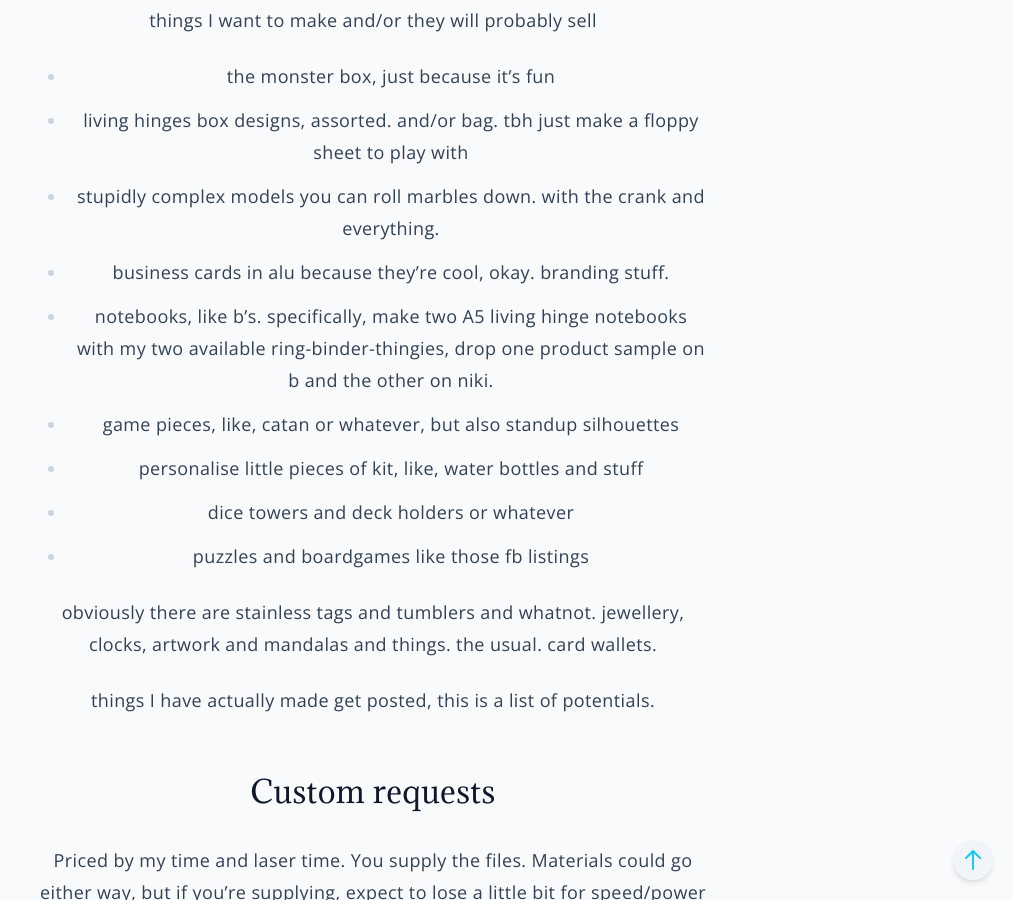
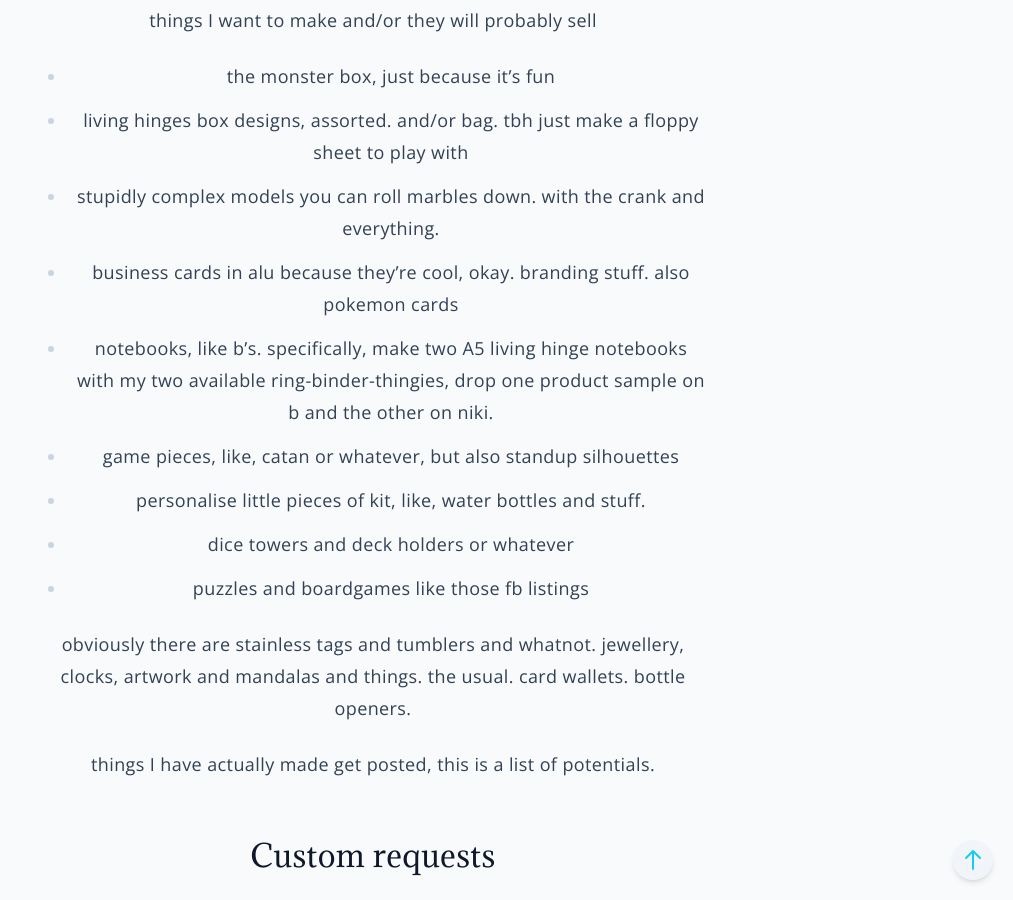
Before and after one commit to paper-engineer/laser-gallery, a Jekyll site: the page built from docs/_pages/about.md, in a window 1280 px wide and 900 px high, scrolled down 716 px. Shown: the whole window, without its empty margins (267-1280 px from the left). Built offline with Jekyll 4.4.1, drawn with Linux system fonts in a browser that asks for light colours.

Commit message:
Update about.md

```diff
--- a/docs/_pages/about.md
+++ b/docs/_pages/about.md
@@ -22,14 +22,14 @@ things I want to make and/or they will probably sell
 - the monster box, just because it's fun
 - living hinges box designs, assorted. and/or bag. tbh just make a floppy sheet to play with
 - stupidly complex models you can roll marbles down. with the crank and everything.
-- business cards in alu because they're cool, okay. branding stuff.
+- business cards in alu because they're cool, okay. branding stuff. also pokemon cards
 - notebooks, like b's. specifically, make two A5 living hinge notebooks with my two available ring-binder-thingies, drop one product sample on b and the other on niki.
 - game pieces, like, catan or whatever, but also standup silhouettes
-- personalise little pieces of kit, like, water bottles and stuff
+- personalise little pieces of kit, like, water bottles and stuff.
 - dice towers and deck holders or whatever
 - puzzles and boardgames like those fb listings
 
-obviously there are stainless tags and tumblers and whatnot. jewellery, clocks, artwork and mandalas and things. the usual. card wallets.
+obviously there are stainless tags and tumblers and whatnot. jewellery, clocks, artwork and mandalas and things. the usual. card wallets. bottle openers.
 
 things I have actually made get posted, this is a list of potentials.
 
```
